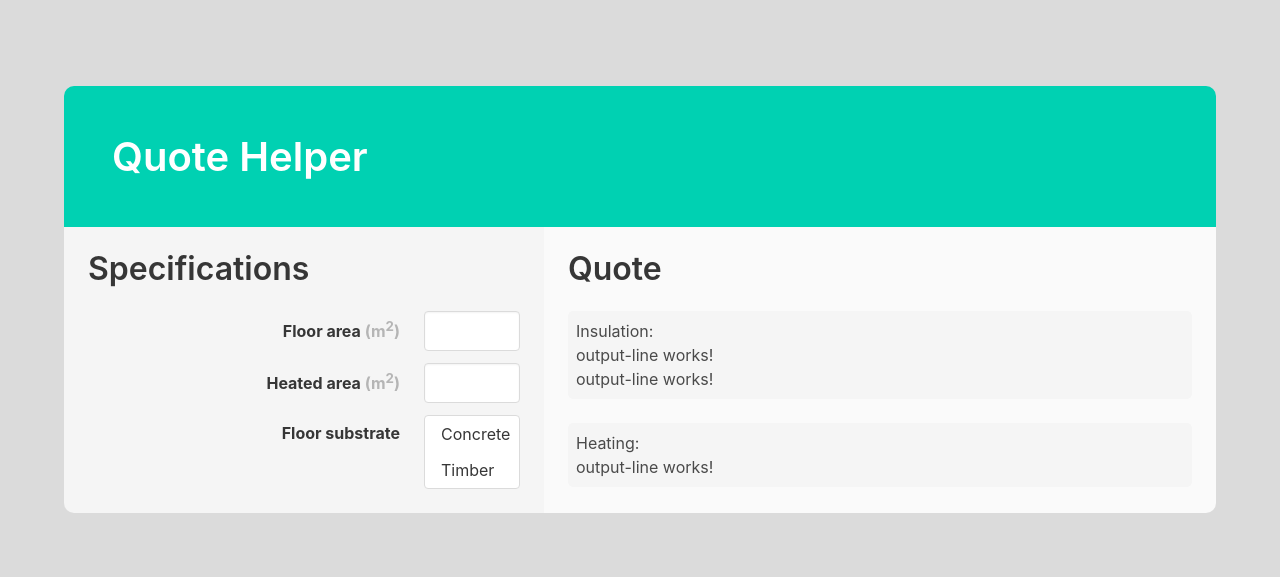
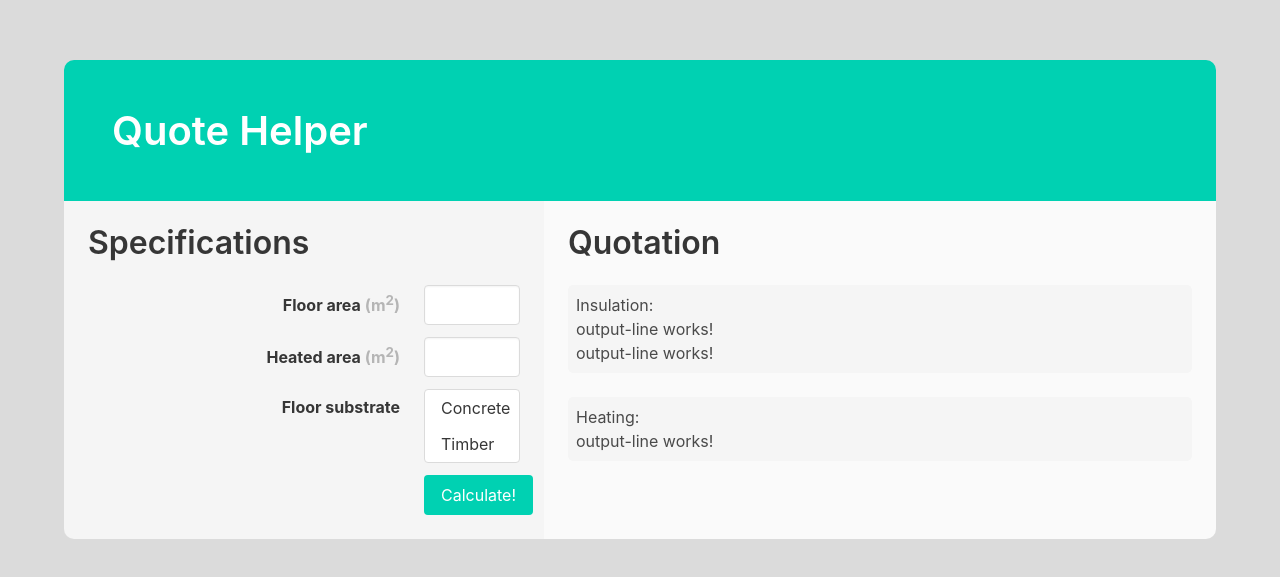
Before and after one commit to VinRanana/UFH-Quote-Helper, an Angular app in the folder client/: page / in a window 1280 px wide. Shown: the part 101-678 px from the top of the page. Built offline with nearby package versions, Linux system fonts and the light colour scheme.

Commit message:
feat: add button

```diff
--- a/client/src/app/room/room.component.html
+++ b/client/src/app/room/room.component.html
@@ -4,7 +4,8 @@
 <!-- INPUT SECTION -->
   <section class="left-section column has-background-white-ter is-5 p-5">
     <div class="title">Specifications</div>
-    <form class="is-flex-direction-column">
+    <form class="">
+      <div class="flex-parent is-flex is-flex-direction-column">
 
         <div class="field is-horizontal">
           <div class="field-label is-normal">
@@ -44,12 +45,19 @@
             </div>
         </div>
 
+        <div class="field is-align-self-flex-end">
+          <div class="control">
+            <button class="button is-primary">Calculate!</button>
+          </div>
+        </div>
+
+      </div>
     </form>
   </section>
 
 <!-- OUTPUT SECTION -->
   <section class="right-section column has-background-white-bis p-5">
-    <div class="title">Quote</div>
+    <div class="title">Quotation</div>
 
     <div class="output-section block p-2">
       <p class="is-size-">Insulation:</p>
```
Lines whose indentation alone changed are shown as unchanged.
